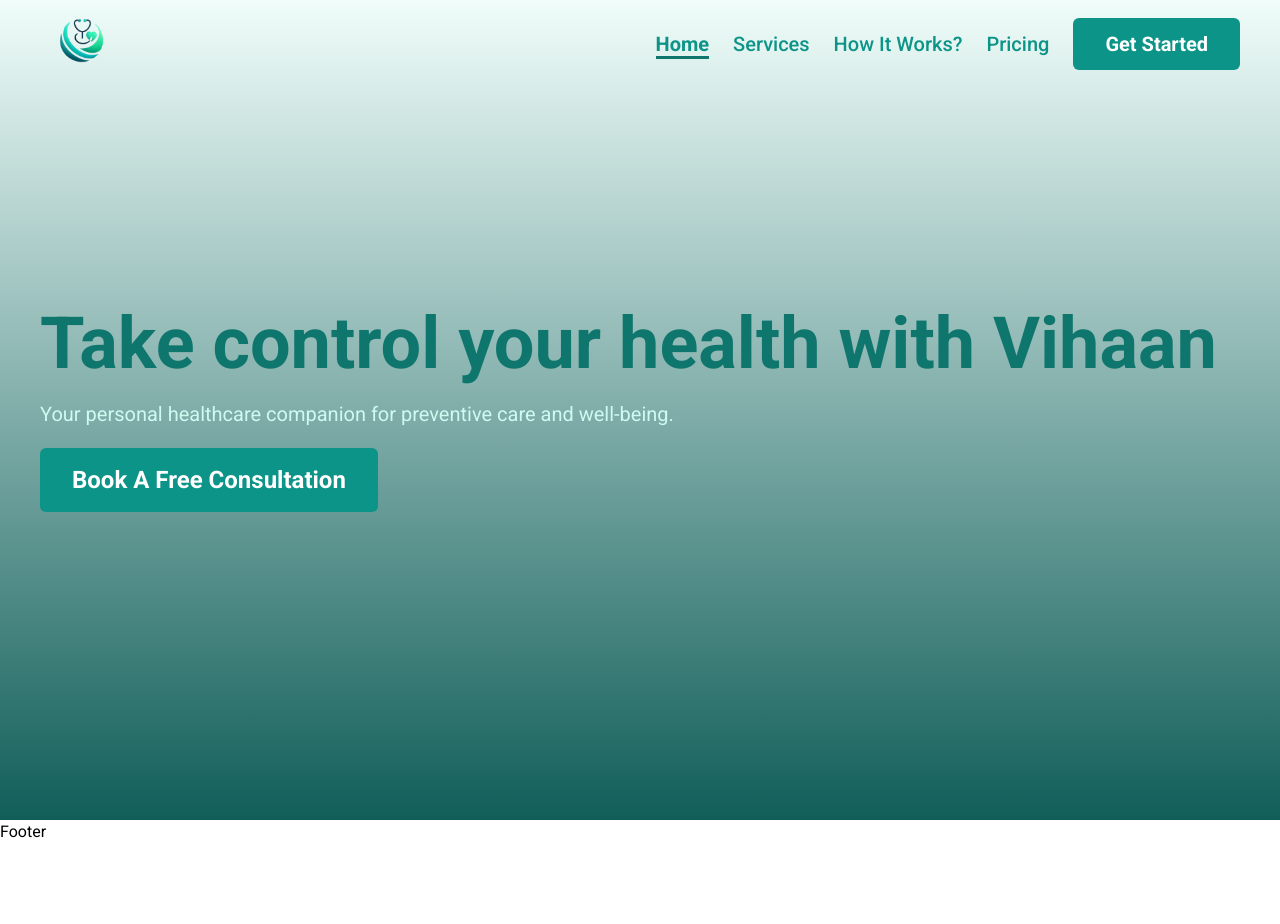
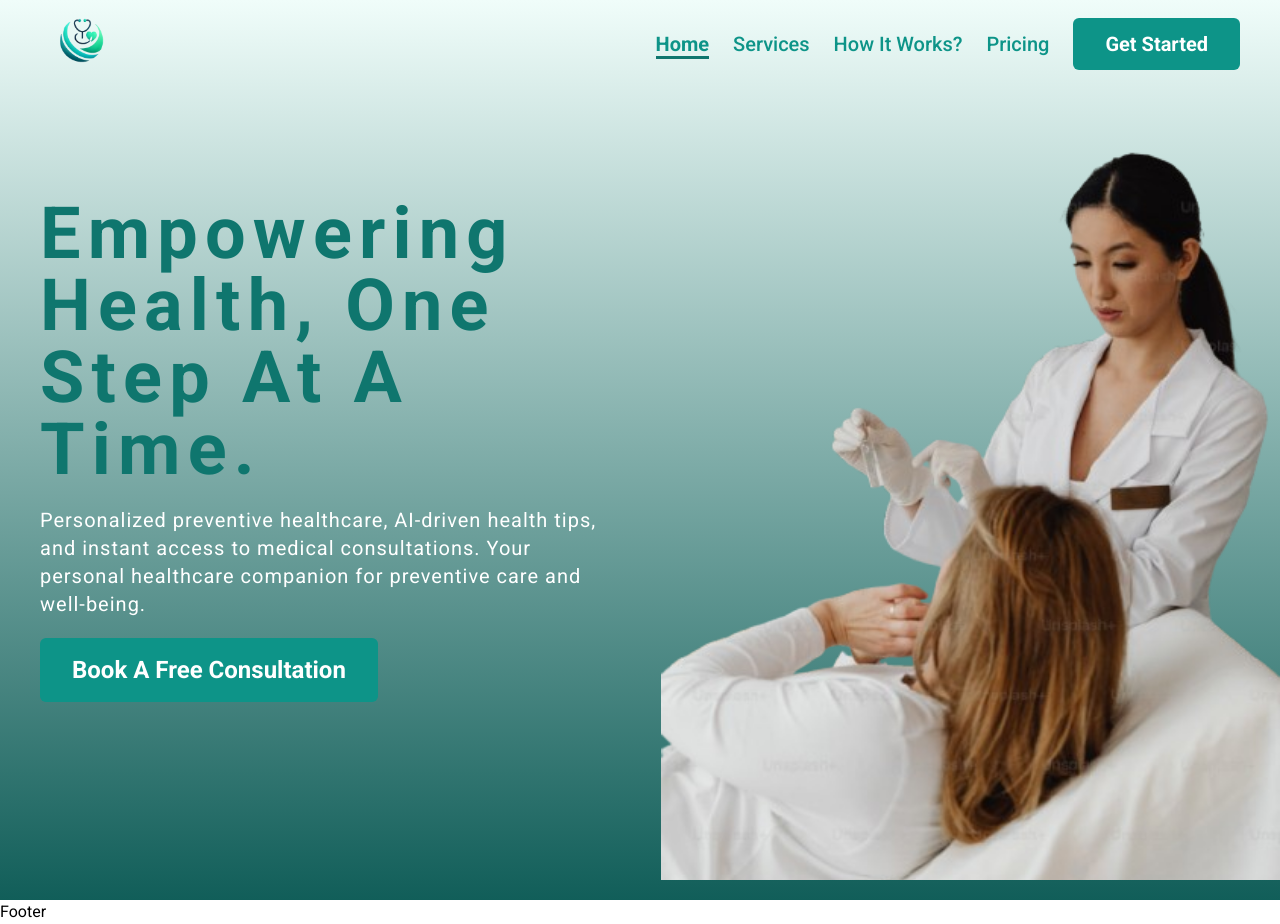
Before and after one commit to amit-kandar/Vihaan-Care, a React (Create React App) app: page / in a window 1280 px wide. Before the commit the page ends 844 px from the top, so only its background shows below. Built offline with nearby package versions, Linux system fonts and the light colour scheme.

Commit message:
fix: customize the home page for desktop

```diff
--- a/src/pages/Home.jsx
+++ b/src/pages/Home.jsx
@@ -1,17 +1,21 @@
 import React from 'react'
-import { HERO_DOCTOR_MOBILE_IMG, HERO_DOCTOR_TABLET_IMG } from '../utils/constants'
+import { HERO_DOCTOR_DESKTOP_IMG, HERO_DOCTOR_MOBILE_IMG, HERO_DOCTOR_TABLET_IMG } from '../utils/constants'
 import { Link } from 'react-router-dom'
 
 const Home = () => {
   return (
-    <div className="w-full block relative min-h-screen lg:h-full pb-5 lg:bg-gradient-to-b from-teal-50 to-teal-800">
-      <div className="w-full min-h-screen flex flex-col-reverse lg:justify-center">
-        <div className="mt-5 px-5 md:px-10 space-y-3 lg:space-y-5">
-          <h1 className='text-5xl lg:text-7xl font-bold text-teal-700 text-left'>Take control your health with Vihaan</h1>
-          <h3 className='text-xl text-teal-600 lg:text-teal-100'>Your personal healthcare companion for preventive care and well-being.</h3>
-          <span className="inline-block cursor-pointer capitalize px-8 py-4 bg-teal-600 rounded-md transition-transform duration-300 hover:scale-110 hover:bg-teal-700">
-            <Link to="/contact-us" className="block w-full h-full font-bold text-xl lg:text-2xl text-white">Book a Free Consultation</Link>
-          </span>
+    <div className="w-full block relative min-h-screen pb-5 lg:bg-gradient-to-b from-teal-50 to-teal-800">
+      <div className="w-full h-full lg:min-h-screen flex flex-col-reverse lg:flex-row lg:items-center lg:justify-around">
+        <div className="mt-5 px-5 md:px-10 space-y-3 lg:space-y-5 w-full lg:max-w-screen-xl">
+          <h1 className='text-4xl capitalize lg:text-7xl font-bold text-teal-700 text-left tracking-widest'>Empowering Health, One Step at a Time.</h1>
+          <h3 className='text-xl text-teal-600 lg:text-white tracking-wider'>Personalized preventive healthcare, AI-driven health tips, and instant access to medical consultations. Your personal healthcare companion for preventive care and well-being.</h3>
+          <div className="w-full flex justify-start md:justify-center lg:justify-start">
+            <Link to="/contact-us" className="cursor-pointer capitalize px-8 py-4 bg-teal-600 rounded-md transition-transform duration-700 hover:scale-95 hover:bg-teal-700 font-bold text-xl lg:text-2xl text-white">Book a Free Consultation</Link>
+          </div>
+        </div>
+        <div className="relative hidden lg:flex justify-center items-end w-full h-full">
+          <img src={HERO_DOCTOR_DESKTOP_IMG} alt="Doctor" className="h-[55rem] w-[55rem] object-cover" />
+          {/* <div className="absolute inset-0 bg-gradient-to-b from-transparent to-teal-800 opacity-75"></div> */}
         </div>
 
         <div className="relative bg-gradient-to-b from-teal-50 to-teal-800 flex flex-col items-center pt-14 lg:hidden">
@@ -20,8 +24,8 @@ const Home = () => {
           <div className="w-full py-5 bg-teal-600">
             <h2 className='text-4xl font-semibold text-white text-center'>Take control your health with Vihaan</h2>
           </div>
-          <div className=' w-8 h-8 rounded-full flex justify-center items-center -bottom-4 left-1/2 -translate-x-1/2 absolute bg-teal-400 '>
-            <div className='h-4 w-4 rounded-full bg-white'></div>
+          <div className=' w-8 h-8 rounded-full flex justify-center items-center -bottom-4 left-1/2 -translate-x-1/2 absolute bg-teal-600 '>
+            <div className='h-3 w-3 rounded-full bg-white'></div>
           </div>
         </div>
 
```
